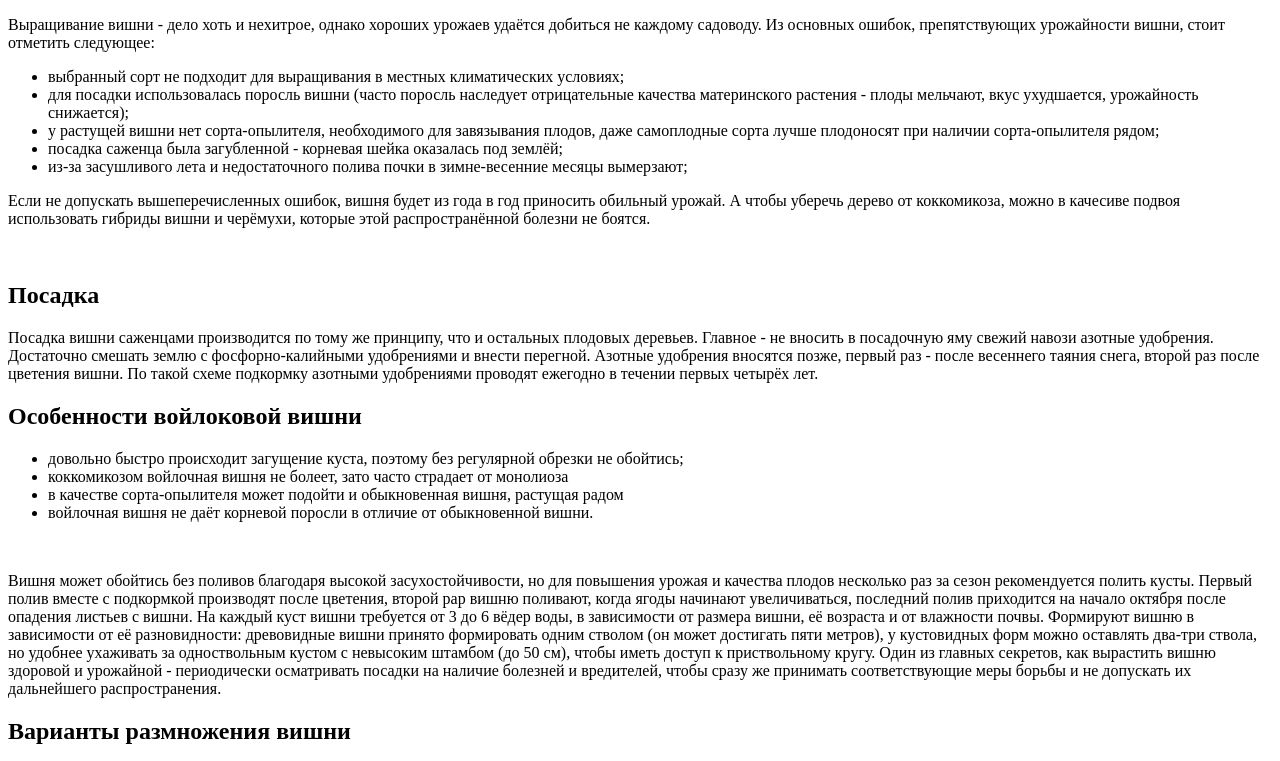
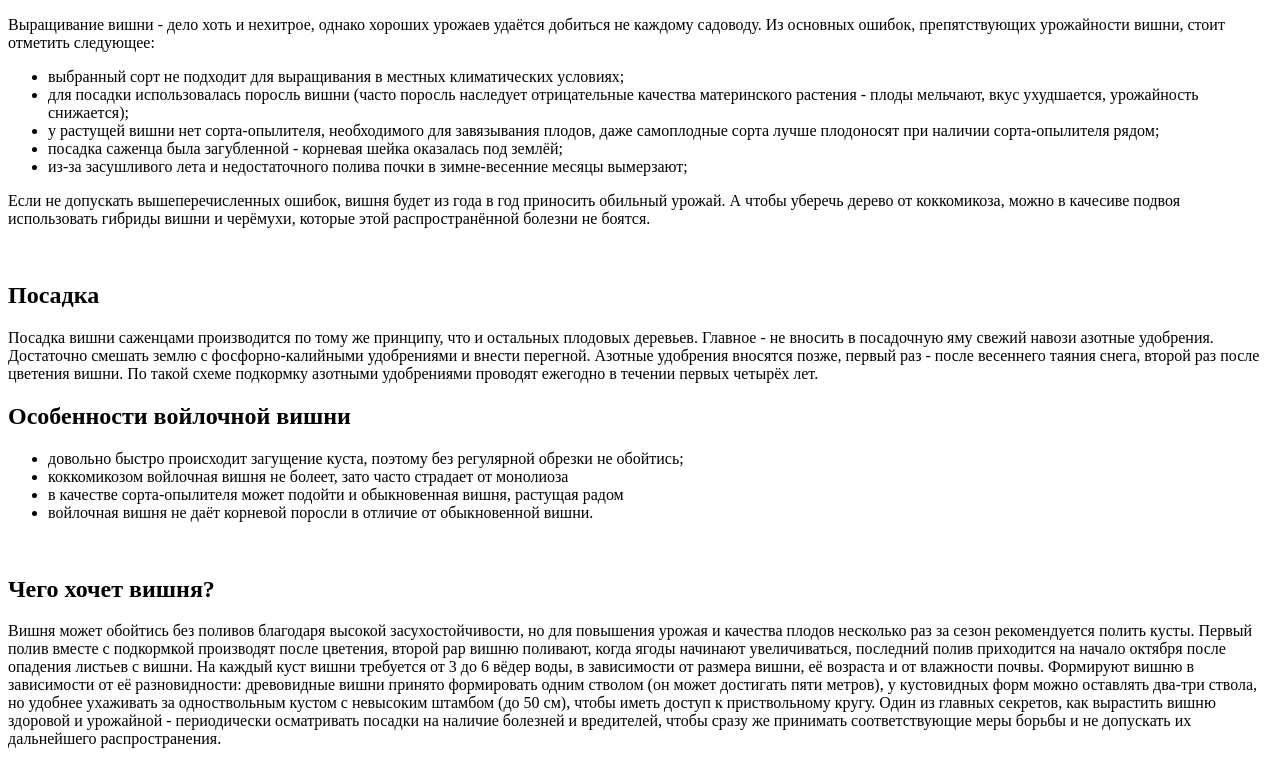
Before and after one commit to WebHeroSchool/cher, a plain HTML site: page index.html in a window 1280 px wide. Shown: the top 761 px of the page. Drawn offline with Linux system fonts and the light colour scheme.

Commit message:
changed text in index.html

```diff
--- a/index.html
+++ b/index.html
@@ -56,7 +56,7 @@
 
 	         <article>
 
-	             <h2>Особенности войлоковой вишни</h2>
+	             <h2>Особенности войлочной вишни</h2>
 
 	             <p>
 
@@ -84,6 +84,8 @@
 	         </article>
 
 	         <article>
+
+	         	<h2>Чего хочет вишня?</h2>
 
 	             <p>
 	                Вишня может обойтись без поливов благодаря высокой засухостойчивости, но для повышения урожая и качества плодов несколько раз за сезон рекомендуется полить кусты. Первый полив вместе с подкормкой производят после цветения, второй рар вишню поливают, когда ягоды начинают увеличиваться, последний полив приходится на начало октября после опадения листьев с вишни. На каждый куст вишни требуется от 3 до 6 вёдер воды, в зависимости от размера вишни, её возраста и от влажности почвы.
```
